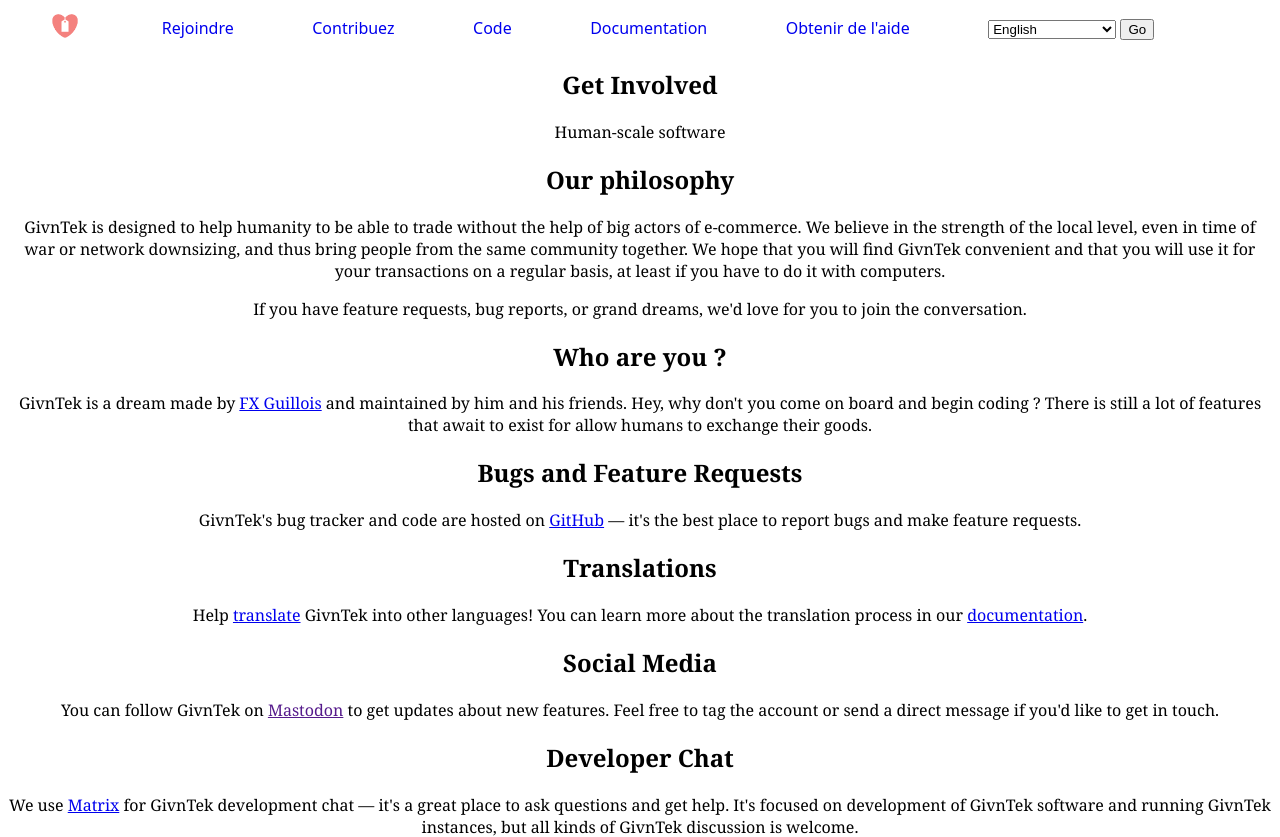
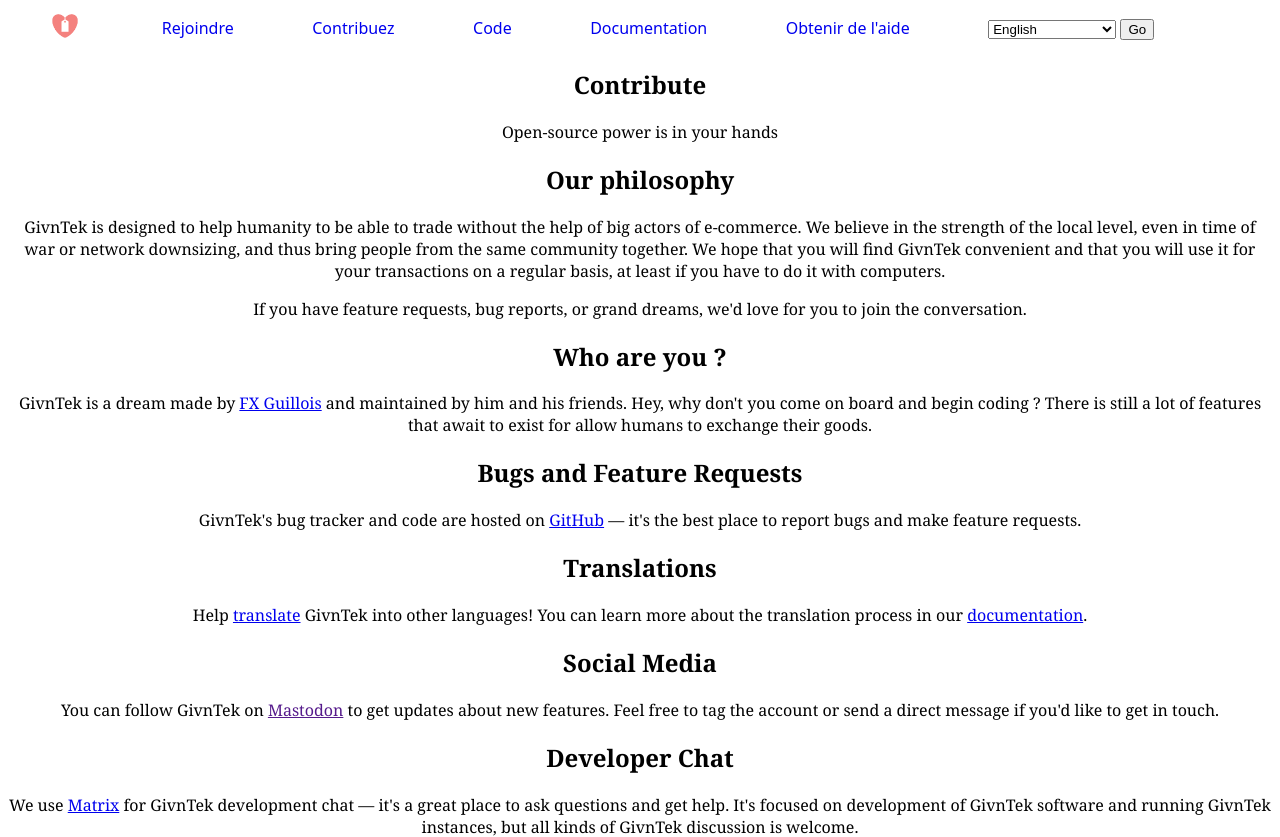
Before and after one commit to givntek/joingivntek, a Django app: page /contribute in a window 1280 px wide. Shown: the top 837 px of the page. Run offline with Django 4.2, Linux system fonts and the light colour scheme; parts of the project's set-up code (start-up, migrations or seed data) failed here and were passed over.

Commit message:
contribute title

```diff
--- a/join/templates/contribute.html
+++ b/join/templates/contribute.html
@@ -1,9 +1,9 @@
 {% extends "layout.html" %} {% block content %}
-<div class="container is-max-desktop">
+<div class="container">
   <section class="section">
-    <header class="block has-text-centered">
-      <h1 class="title is-1">Get Involved</h1>
-      <p class="subtitle">Human-scale software</p>
+    <header class="block">
+      <h1 class="title is-1">Contribute</h1>
+      <p class="subtitle">Open-source power is in your hands</p>
     </header>
   </section>
 
```
